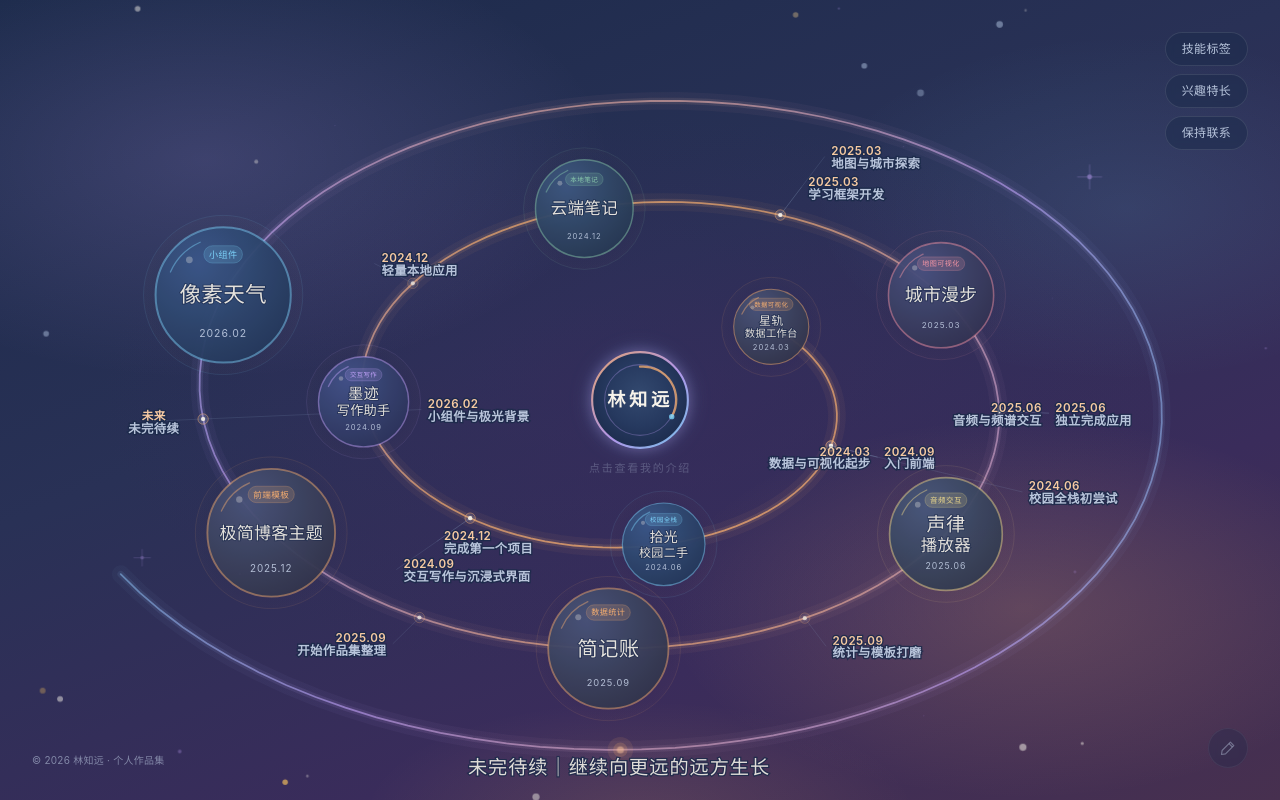
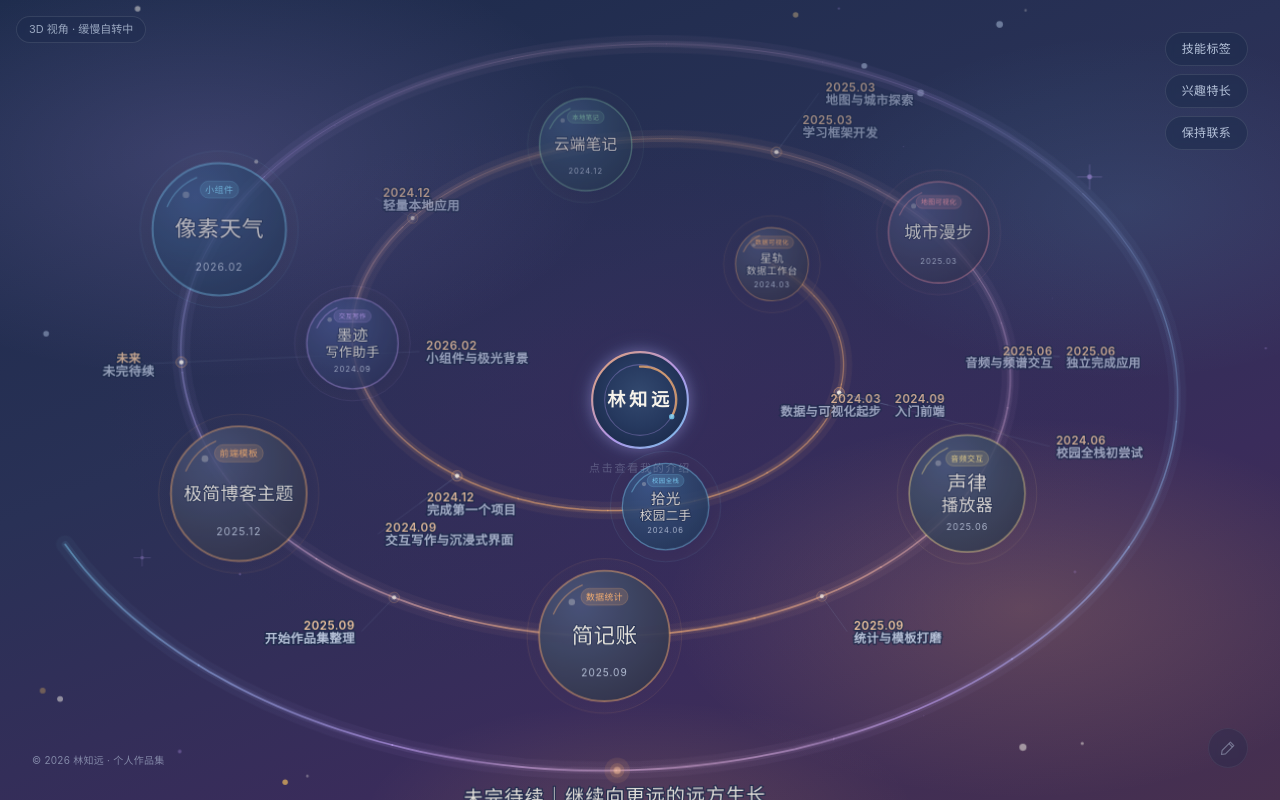
Before and after one commit to cyz985/personal-website, a React (Vite) app: page / in a window 1280 px wide. Built offline with nearby package versions, Linux system fonts and the light colour scheme.

Commit message:
feat: 轨道自适应画布（宽屏横向椭圆 / 窄屏纵向椭圆）

```diff
--- a/src/components/SpiralCanvas.tsx
+++ b/src/components/SpiralCanvas.tsx
@@ -1,4 +1,13 @@
-import { useEffect, useMemo, useRef, useState, type CSSProperties, type MouseEvent as ReactMouseEvent } from 'react'
+import {
+  useCallback,
+  useEffect,
+  useMemo,
+  useRef,
+  useState,
+  type CSSProperties,
+  type MouseEvent as ReactMouseEvent,
+  type PointerEvent as ReactPointerEvent,
+} from 'react'
 import type { Milestone, Project, TimeGroup } from '../config'
 import { groupColorOf } from '../config'
 import { CANVAS_SIZE, computeSpiralLayout } from '../lib/spiral'
@@ -82,6 +91,99 @@ export default function SpiralCanvas({
   /** 统一缩放系数：节点半径 / 字号 / 线宽都按它换算，保证不被椭圆拉伸变形 */
   const u = layout.unitScale
 
+  /** 星球按透视深度排序：远处的先画（在下层），近处的后画（压在上面） */
+  const orderedNodes = useMemo(
+    () => [...layout.nodes].sort((a, b) => a.depth - b.depth),
+    [layout.nodes],
+  )
+
+  // ---------------------------------------------------------------- 3D 视角
+  const sceneRef = useRef<HTMLDivElement>(null)
+  /** 视角状态放在 ref 里，拖拽时只改一个 DOM transform，不触发 React 重渲染 */
+  const viewRef = useRef({ rx: 0, ry: 0, zoom: 1 })
+  const swayRef = useRef(0)
+  const dragRef = useRef({ active: false, x: 0, y: 0 })
+  const suppressClickRef = useRef(false)
+  const [autoRotate, setAutoRotate] = useState(true)
+
+  const applyView = useCallback(() => {
+    const el = sceneRef.current
+    if (!el) return
+    const v = viewRef.current
+    el.style.transform =
+      `rotateX(${v.rx.toFixed(2)}deg) rotateY(${(v.ry + swayRef.current).toFixed(2)}deg) scale(${v.zoom.toFixed(3)})`
+  }, [])
+
+  // 极缓慢的整体自转：60 秒一个来回、幅度 ±4°，只做轻微空间感，不影响阅读
+  useEffect(() => {
+    if (!autoRotate) {
+      swayRef.current = 0
+      applyView()
+      return
+    }
+    const reduce = window.matchMedia?.('(prefers-reduced-motion: reduce)').matches
+    if (reduce) {
+      swayRef.current = 0
+      applyView()
+      return
+    }
+    let raf = 0
+    const t0 = performance.now()
+    let last = Number.NaN
+    const tick = (now: number) => {
+      const next = Math.sin(((now - t0) / 60000) * Math.PI * 2) * 4
+      // 变化极小时跳过写入，避免每帧都触发合成层重绘
+      if (!(Math.abs(next - last) < 0.03)) {
+        last = next
+        swayRef.current = next
+        applyView()
+      }
+      raf = requestAnimationFrame(tick)
+    }
+    raf = requestAnimationFrame(tick)
+    return () => cancelAnimationFrame(raf)
+  }, [autoRotate, applyView])
+
+  // 滚轮控制镜头远近（限制幅度，避免最外侧星球被裁切）
+  useEffect(() => {
+    const el = containerRef.current
+    if (!el) return
+    const onWheel = (event: WheelEvent) => {
+      event.preventDefault()
+      const v = viewRef.current
+      v.zoom = Math.max(0.82, Math.min(1.12, v.zoom * (event.deltaY > 0 ? 0.94 : 1.06)))
+      applyView()
+    }
+    el.addEventListener('wheel', onWheel, { passive: false })
+    return () => el.removeEventListener('wheel', onWheel)
+  }, [applyView])
+
+  const handlePointerDown = (event: ReactPointerEvent<HTMLDivElement>) => {
+    if ((event.target as Element).closest('[data-no-drag]')) return
+    dragRef.current = { active: true, x: event.clientX, y: event.clientY }
+    suppressClickRef.current = false
+    event.currentTarget.setPointerCapture(event.pointerId)
+  }
+
+  const handlePointerMove = (event: ReactPointerEvent<HTMLDivElement>) => {
+    const drag = dragRef.current
+    if (!drag.active) return
+    const dx = event.clientX - drag.x
+    const dy = event.clientY - drag.y
+    if (Math.abs(dx) > 2 || Math.abs(dy) > 2) suppressClickRef.current = true
+    drag.x = event.clientX
+    drag.y = event.clientY
+    const v = viewRef.current
+    // 左右拖拽绕竖轴转、上下拖拽绕横轴俯仰，角度都做了收敛限制
+    v.ry = Math.max(-38, Math.min(38, v.ry + dx * 0.16))
+    v.rx = Math.max(-26, Math.min(26, v.rx - dy * 0.14))
+    applyView()
+  }
+
+  const endDrag = () => {
+    dragRef.current.active = false
+  }
+
   /** 右键删除确认浮层的状态 */
   const [pendingDelete, setPendingDelete] = useState<{
     project: Project
@@ -120,7 +222,16 @@ export default function SpiralCanvas({
   const DELETE_CANCEL_BTN = '取消'
 
   return (
-    <div ref={containerRef} className="spiral-canvas relative h-full w-full">
+    <div
+      ref={containerRef}
+      className="spiral-canvas spiral-stage relative h-full w-full"
+      onPointerDown={handlePointerDown}
+      onPointerMove={handlePointerMove}
+      onPointerUp={endDrag}
+      onPointerCancel={endDrag}
+    >
+      {/* 3D 场景层：透视拖拽 / 缩放只改这一层的 transform */}
+      <div ref={sceneRef} className="spiral-scene absolute inset-0">
         <svg
           viewBox={`0 0 ${layout.width} ${layout.height}`}
           preserveAspectRatio="none"
@@ -175,18 +286,26 @@ export default function SpiralCanvas({
           strokeOpacity={0.16}
           strokeLinecap="round"
         />
+        {/* 主线：按 3D 深度切片渲染，远处更细更淡、近处更实 */}
+        {layout.trackSegments.map((segment, index) => (
           <path
-          d={layout.trackPath}
+            key={`track-${index}`}
+            d={segment.d}
             fill="none"
             stroke="url(#track-gradient)"
-          strokeWidth={2.2 * u}
-          strokeOpacity={0.92}
+            strokeWidth={2.2 * u * (0.5 + 0.5 * segment.depth)}
+            strokeOpacity={0.3 + 0.62 * segment.depth}
             strokeLinecap="round"
           />
+        ))}
 
         {/* 里程碑：轨道上的小圆点 + 一根很淡的引导线 + 轨道外侧的时间文字 */}
         {layout.milestones.map((milestone) => (
-          <g key={milestone.id} className="milestone">
+          <g
+            key={milestone.id}
+            className="milestone"
+            opacity={0.55 + 0.45 * milestone.depth}
+          >
             <line
               x1={milestone.x}
               y1={milestone.y}
@@ -243,8 +362,8 @@ export default function SpiralCanvas({
           </g>
         ))}
 
-        {/* 项目节点：星球式卡片 */}
-        {layout.nodes.map((node) => {
+        {/* 项目节点：星球式卡片（按透视深度排序，远处的在下层） */}
+        {orderedNodes.map((node) => {
           // 如果星球绑定了分组，用分组色覆盖圈层色（让同组星球光晕色调统一）
           const boundGroup = groups.find((g) => g.id === node.project.groupId)
           const override = groupColorOf(boundGroup, groups)
@@ -273,12 +392,21 @@ export default function SpiralCanvas({
                 {
                   '--node-accent': accent,
                   '--node-glow': glow,
+                  // 背面的星球轻微淡出，但不影响文字识别
+                  opacity: 0.68 + 0.32 * node.depth,
                 } as CSSProperties
               }
               role="link"
               tabIndex={0}
               aria-label={`打开项目：${node.project.name}（${node.project.time}）`}
-              onClick={() => onOpenProject(node.project)}
+              onClick={() => {
+                // 拖拽视角时误触的点击不跳转
+                if (suppressClickRef.current) {
+                  suppressClickRef.current = false
+                  return
+                }
+                onOpenProject(node.project)
+              }}
               onContextMenu={(event) => handleNodeContextMenu(event, node.project)}
               onKeyDown={(event) => {
                 if (event.key === 'Enter' || event.key === ' ') {
@@ -430,10 +558,24 @@ export default function SpiralCanvas({
           </text>
         </g>
       </svg>
+      </div>
+
+      {/* 3D 视角提示 / 自转开关（不干扰原有交互） */}
+      <button
+        type="button"
+        data-no-drag
+        onPointerDown={(event) => event.stopPropagation()}
+        onClick={() => setAutoRotate((value) => !value)}
+        className="spiral-3d-toggle absolute left-4 top-4 z-20 rounded-full border border-white/10 bg-ink/35 px-3 py-1 text-[11px] text-muted/80 backdrop-blur-sm transition-colors hover:border-aurora/40 hover:text-paper"
+        title="拖拽旋转视角 · 滚轮缩放"
+      >
+        3D 视角 · {autoRotate ? '缓慢自转中' : '已停用'}
+      </button>
 
       {/* 右键删除确认浮层 */}
       {pendingDelete && (
         <div
+          data-no-drag
           className="absolute z-30 min-w-[240px] max-w-[300px] rounded-xl border border-ember/40 bg-ink/95 px-4 py-3 text-paper shadow-2xl backdrop-blur-md"
           style={{
             left: Math.min(pendingDelete.x, Math.max(layout.width - 160, 0)), // 避免贴右边缘
--- a/src/index.css
+++ b/src/index.css
@@ -41,6 +41,22 @@
   height: 100%;
   min-width: 0;
   min-height: 0;
+}
+
+/* -------------------------------------------------------------------------
+ * 3D 透视：舞台负责 perspective，场景层负责 rotate/scale
+ * 透视只影响轨道与星球，中心名字卡片在舞台之外，始终保持平面清晰
+ * ---------------------------------------------------------------------- */
+.spiral-stage {
+  perspective: 1600px;
+  perspective-origin: 50% 50%;
+  touch-action: none;
+}
+
+.spiral-scene {
+  transform-style: preserve-3d;
+  will-change: transform;
+  backface-visibility: visible;
 }
 
 /* -------------------------------------------------------------------------
@@ -253,6 +269,9 @@
 }
 
 @media (prefers-reduced-motion: reduce) {
+  .spiral-scene {
+    transition: none;
+  }
   .spiral-node .planet,
   .spiral-node .node-ring,
   .spiral-node .node-halo,
--- a/src/lib/spiral.ts
+++ b/src/lib/spiral.ts
@@ -42,6 +42,10 @@ export interface SpiralOptions {
   canvasHeight?: number
   /** 轨道外缘到画布边缘的安全留白比例（8%~12%，默认 0.09） */
   safePaddingRatio?: number
+  /** 3D 透视：轨道平面向后倾斜的角度（度），0 = 正视无纵深 */
+  tiltDeg?: number
+  /** 透视焦距（逻辑单位）：越大透视越平缓、近大远小越弱 */
+  perspective?: number
 }
 
 /** 默认参数：螺旋轨道向外舒展，节点沿螺旋自然铺开，不扎堆一侧 */
@@ -54,6 +58,8 @@ export const defaultSpiralOptions: SpiralOptions = {
   edgePadding: 16, // 最外圈节点几乎贴到画布边缘
   tailDirection: 92, // 螺旋末端（未完待续光点）朝向，基本正下方
   tailOverflow: 24,
+  tiltDeg: 18, // 轨道平面后倾 18°，上半圈变远、下半圈变近
+  perspective: 1400, // 焦距适中：近大远小约 ±10%，克制但能看出纵深
 }
 
 /** 画布逻辑边长（SVG viewBox 固定为 1000×1000，实际显示尺寸由 CSS 控制） */
@@ -75,6 +81,10 @@ export interface SpiralNode {
   angleDeg: number
   /** 节点在成长进度中的比例 0~1（用于选色与字号） */
   progress: number
+  /** 透视深度：0 = 最远（轨道上侧），1 = 最近（轨道下侧） */
+  depth: number
+  /** 该节点的透视缩放系数（近处 > 1，远处 < 1） */
+  scale: number
 }
 
 /** 轨道上的时间里程碑 */
@@ -94,6 +104,15 @@ export interface SpiralMilestone {
   /** 文字锚点：从小圆点引出的一根很淡的引导线终点 */
   leaderX: number
   leaderY: number
+  /** 透视深度：0 = 最远，1 = 最近（用于远近淡出） */
+  depth: number
+}
+
+/** 轨道路径的一段（按深度切片，远处更细更淡） */
+export interface TrackSegment {
+  d: string
+  /** 0 = 最远，1 = 最近 */
+  depth: number
 }
 
 /** 螺旋末端的呼吸光点与文字位置 */
@@ -123,6 +142,8 @@ export interface SpiralLayout {
   milestones: SpiralMilestone[]
   /** 轨道 SVG path（从内圈起点一直画到画布外） */
   trackPath: string
+  /** 按透视深度切分的轨道路径段：用于让远处线条更细、更淡 */
+  trackSegments: TrackSegment[]
   tail: SpiralTail
 }
 
@@ -249,17 +270,14 @@ export function computeSpiralLayout(
   const tailTheta = Math.max((HALF - radius0) / scaledB, 1)
   const startAngleRad = opts.tailDirection * DEG - tailTheta
 
-  // ---- 4. 节点绝对坐标（先按逻辑正方形 CANVAS_SIZE 计算） ----
-  const nodes: SpiralNode[] = placed.map((item) => {
+  // ---- 4. 平面坐标（透视前的椭圆环位置） ----
+  const flat = placed.map((item) => {
     const angle = startAngleRad + item.theta
     const polarRadius = item.radius * scale
-    const x = HALF + polarRadius * Math.cos(angle)
-    const y = HALF + polarRadius * Math.sin(angle)
-
     return {
       project: item.project,
-      x,
-      y,
+      x: HALF + polarRadius * Math.cos(angle),
+      y: HALF + polarRadius * Math.sin(angle),
       nodeRadius: item.nodeRadius * scale,
       polarRadius,
       angleDeg: angle / DEG,
@@ -267,7 +285,69 @@ export function computeSpiralLayout(
     }
   })
 
-  // ---- 4.5 自适应映射：逻辑正方形 → 实际画布（宽屏拉成横向椭圆 / 窄屏纵向椭圆 / 方形保持圆形）
+  // ---- 4.2 3D 透视：轨道平面后倾，上半圈远离镜头（收缩变淡）、下半圈靠近镜头（放大更实） ----
+  const tiltRad = Math.min(Math.max(opts.tiltDeg ?? 0, 0), 55) * DEG
+  const tiltCos = Math.cos(tiltRad)
+  const tiltSin = Math.sin(tiltRad)
+  const focal = Math.max(opts.perspective ?? 1400, 400)
+
+  /** 某条水平线的透视缩放：> 1 更近、< 1 更远 */
+  const perspAt = (y: number) => focal / (focal - (y - HALF) * tiltSin)
+
+  const projectFlat = (x: number, y: number) => {
+    const persp = perspAt(y)
+    return {
+      x: HALF + (x - HALF) * persp,
+      y: HALF + (y - HALF) * tiltCos * persp,
+      persp,
+    }
+  }
+
+  // 透视后上下不对称，整体平移回画布中心，保持构图中正
+  let rawMinY = Infinity
+  let rawMaxY = -Infinity
+  flat.forEach((item) => {
+    const p = projectFlat(item.x, item.y)
+    const r = item.nodeRadius * p.persp
+    rawMinY = Math.min(rawMinY, p.y - r)
+    rawMaxY = Math.max(rawMaxY, p.y + r)
+  })
+  const shiftY = Number.isFinite(rawMinY) ? HALF - (rawMinY + rawMaxY) / 2 : 0
+
+  const project = (x: number, y: number) => {
+    const p = projectFlat(x, y)
+    return { x: p.x, y: p.y + shiftY, persp: p.persp }
+  }
+
+  // 深度归一化：0 = 最远（上），1 = 最近（下）
+  let perspMin = Infinity
+  let perspMax = -Infinity
+  flat.forEach((item) => {
+    const p = perspAt(item.y)
+    perspMin = Math.min(perspMin, p)
+    perspMax = Math.max(perspMax, p)
+  })
+  if (!Number.isFinite(perspMin) || perspMax - perspMin < 1e-6) {
+    perspMin = 1
+    perspMax = 1
+  }
+  const depthOf = (persp: number) =>
+    Math.min(Math.max((persp - perspMin) / (perspMax - perspMin), 0), 1)
+
+  // ---- 4.4 节点坐标（已带透视近大远小） ----
+  const nodes: SpiralNode[] = flat.map((item) => {
+    const p = project(item.x, item.y)
+    return {
+      ...item,
+      x: p.x,
+      y: p.y,
+      nodeRadius: item.nodeRadius * p.persp,
+      depth: depthOf(p.persp),
+      scale: p.persp,
+    }
+  })
+
+  // ---- 4.5 自适应映射：逻辑坐标 → 实际画布（宽屏拉成横向椭圆 / 窄屏纵向椭圆 / 方形保持圆形）
   const canvasW = Math.max(opts.canvasWidth ?? CANVAS_SIZE, 240)
   const canvasH = Math.max(opts.canvasHeight ?? CANVAS_SIZE, 240)
   // 安全留白比例限制在 4%~18%，默认 9%
@@ -299,6 +379,12 @@ export function computeSpiralLayout(
     canvasW / 2 + (x - HALF) * kx,
     canvasH / 2 + (y - HALF) * ky,
   ]
+
+  /** 平面坐标 → 透视 → 画布坐标（轨道 / 里程碑 / 末端共用同一套投影） */
+  const viewMap = (x: number, y: number): [number, number] => {
+    const p = project(x, y)
+    return mapPoint(p.x, p.y)
+  }
 
   const mappedNodes: SpiralNode[] = nodes.map((node) => {
     const [x, y] = mapPoint(node.x, node.y)
@@ -346,8 +432,11 @@ export function computeSpiralLayout(
       const angle = startAngleRad + midTheta
       const cos = Math.cos(angle)
       const sin = Math.sin(angle)
-      const dotX = HALF + radius * cos
-      const dotY = HALF + radius * sin
+      // 小圆点同样跟随 3D 透视
+      const dotProj = project(HALF + radius * cos, HALF + radius * sin)
+      const dotX = dotProj.x
+      const dotY = dotProj.y
+      const dotDepth = depthOf(dotProj.persp)
 
       // 文字块尺寸（含少量描边留白）
       const boxWidth =
@@ -383,8 +472,10 @@ export function computeSpiralLayout(
       for (const offset of offsets) {
         const polar = radius + offset
         if (polar < 40) continue
-        const px = HALF + polar * cos
-        const py = HALF + polar * sin
+        // 候选位置同样做透视，保证文字偏移方向与渲染位置一致
+        const probe = project(HALF + polar * cos, HALF + polar * sin)
+        const px = probe.x
+        const py = probe.y
 
         for (const anchor of anchors) {
           const labelX = anchor === 'start' ? px + 6 : anchor === 'end' ? px - 6 : px
@@ -462,11 +553,12 @@ export function computeSpiralLayout(
         anchor: picked.anchor,
         leaderX: picked.px,
         leaderY: picked.py,
+        depth: dotDepth,
       })
     })
   }
 
-  // ---- 6. 轨道：从起点一直画到画布边缘之外（路径同样做椭圆映射） ----
+  // ---- 6. 轨道：从起点一直画到画布边缘之外（路径同样做透视 + 椭圆映射） ----
   const tailEndTheta = Math.max(
     tailTheta + 0.3,
     (HALF + opts.tailOverflow - radius0) / scaledB,
@@ -478,16 +570,30 @@ export function computeSpiralLayout(
     radius0,
     scaledB,
     startAngleRad,
-    mapPoint,
+    viewMap,
   )
+
+  // 主线按深度切片：远处更细、更淡，近处更实
+  const TRACK_SEGMENTS = 46
+  const trackSegments: TrackSegment[] = Array.from({ length: TRACK_SEGMENTS }, (_, i) => {
+    const t0 = (tailEndTheta * i) / TRACK_SEGMENTS
+    const t1 = (tailEndTheta * (i + 1)) / TRACK_SEGMENTS
+    const midTheta = (t0 + t1) / 2
+    const midY = HALF + (radius0 + scaledB * midTheta) * Math.sin(startAngleRad + midTheta)
+    return {
+      d: sampleTrack(t0, t1, HALF, radius0, scaledB, startAngleRad, viewMap),
+      depth: depthOf(perspAt(midY)),
+    }
+  })
 
   // ---- 7. 末端呼吸光点 + "未完待续" 文字（沿半径方向略微向外一点） ----
   const tailAngle = startAngleRad + tailTheta
-  const tailX = HALF + HALF * Math.cos(tailAngle)
-  const tailY = HALF + HALF * Math.sin(tailAngle)
+  const [mappedTailX, mappedTailY] = viewMap(
+    HALF + HALF * Math.cos(tailAngle),
+    HALF + HALF * Math.sin(tailAngle),
+  )
   const textRadius = HALF + 34
-  const [mappedTailX, mappedTailY] = mapPoint(tailX, tailY)
-  const [mappedTextX, mappedTextY] = mapPoint(
+  const [mappedTextX, mappedTextY] = viewMap(
     HALF + textRadius * Math.cos(tailAngle),
     HALF + textRadius * Math.sin(tailAngle),
   )
@@ -515,6 +621,7 @@ export function computeSpiralLayout(
     nodes: mappedNodes,
     milestones: mappedMilestones,
     trackPath,
+    trackSegments,
     tail,
   }
 }
```
Lines whose indentation alone changed are shown as unchanged.
